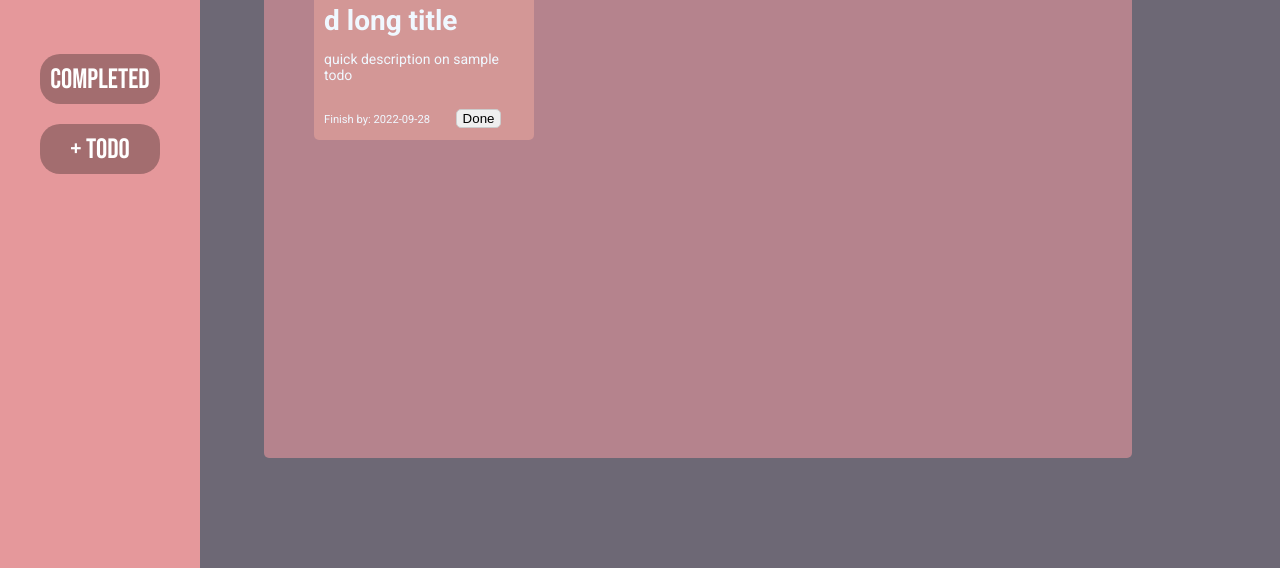
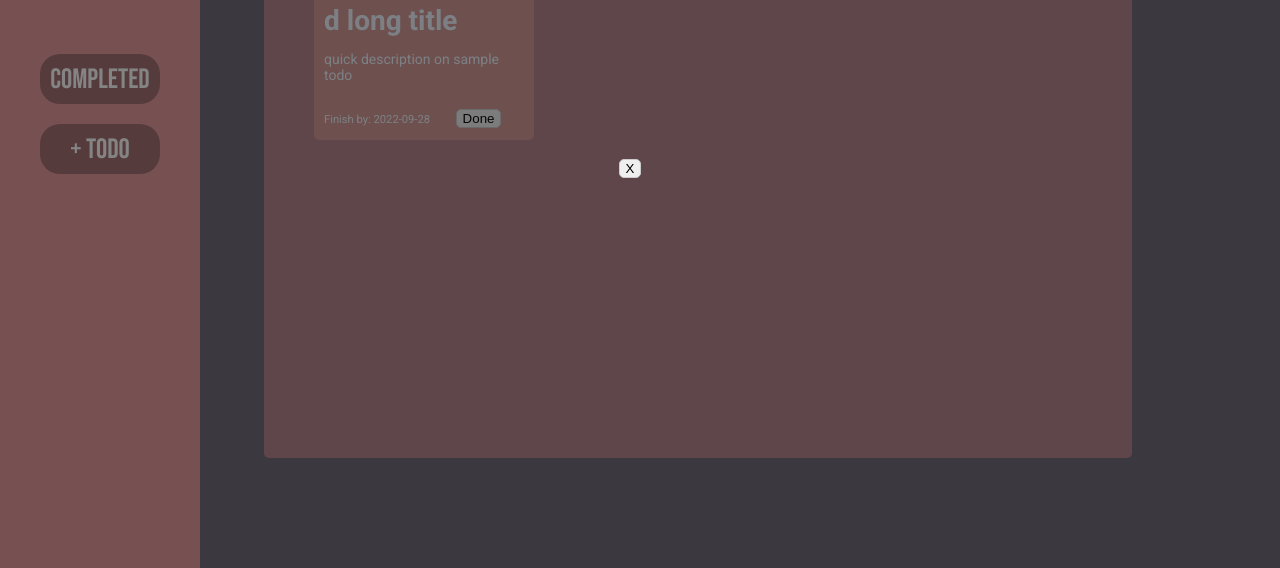
Before and after one commit to luvie23/Todo-list, a website built with webpack: page dist/index.html in a window 1280 px wide. Both pictures are taken after a click on the button "COMPLETED". Shown: the part 232-800 px from the top of the page. Built offline with nearby package versions, Linux system fonts and the light colour scheme.

Commit message:
finish completed tab functionality

```diff
--- /dev/null
+++ b/src/completed.js
@@ -0,0 +1,58 @@
+let done = [];
+
+function addCompleted(item){
+    var currentDate = new Date().toISOString().slice(0, 10)
+    done.push(item[0].title + ' Description: ' + item[0].description + ' Was due on: ' + item[0].dueDate + ' Completed on: ' + currentDate);
+
+
+}
+
+function createDom(){
+    const completedPage = document.getElementById('completedPage');
+    const board = document.createElement('div');
+    board.textContent = '';
+
+    for (let i = 0; i < done.length; i++){
+        const element = document.createElement('p');
+        element.classList.add('cards');
+        element.textContent = done[i];
+
+        board.appendChild(element);
+    }
+
+
+    completedPage.appendChild(board);
+
+}
+
+
+function showCompleted(){
+
+    const completedPage = document.createElement('div')
+    completedPage.setAttribute('id', 'completedPage');
+
+    const content = document.getElementById('content');
+    const closeButton = document.createElement('button');
+    closeButton.setAttribute('id','completePageClose')
+    closeButton.textContent = 'X';
+    closeButton.classList.add('card-button');
+
+
+    content.appendChild(completedPage);
+    completedPage.appendChild(closeButton);
+    createDom();
+
+    //closeButton function
+    document.getElementById('completePageClose').addEventListener('click', function(){
+        completedPage.parentNode.removeChild(completedPage);
+    })
+
+
+}
+
+
+
+
+
+
+export {addCompleted, showCompleted}
--- a/src/index.js
+++ b/src/index.js
@@ -3,6 +3,7 @@ import './style.css';
 import todoBoard from './todoBoard';
 import todoForm from './todoform';
 import {submitTodo,initialize } from './todo';
+import {showCompleted} from './completed';
 
 
 todoBoard()
@@ -10,6 +11,7 @@ todoBoard()
 initialize()
 document.getElementById('addTodo').addEventListener('click',function(){
     initialize()
+
     this.disabled = true;
     todoForm()
     document.getElementById('saveButton').addEventListener('click', function(){
@@ -19,3 +21,8 @@ document.getElementById('addTodo').addEventListener('click',function(){
 
     })
 })
+
+
+document.getElementById('completedButton').addEventListener('click', function(){
+    showCompleted()
+})
--- a/src/sidebar.js
+++ b/src/sidebar.js
@@ -11,7 +11,7 @@ export default function sidebar(){
 
     const projects = document.createElement('button');
     projects.textContent = "COMPLETED";
-    projects.setAttribute('id','completed');
+    projects.setAttribute('id','completedButton');
     projects.classList.add('button');
 
     const addTodo = document.createElement('button');
--- a/src/style.css
+++ b/src/style.css
@@ -29,6 +29,8 @@ header{
 
     background-color: #6D6875;
 }
+
+
 
 #sidebar{
     display: flex;
@@ -162,6 +164,20 @@ form>div{
 }
 
 
+#completedPage{
+    display: flex;
+    flex-wrap: wrap;
+    align-items: center;
+    justify-content: center;
+    gap: 20px;
+    height: 100vh;
+    width: 100vw;
+    background-color: rgb(10,10,10, .5);
+    position: absolute;
+    z-index: 4;
+}
+
+
 @media only screen and (max-width: 600px) {
     form {
         margin-top: 50vh;
--- a/src/todo.js
+++ b/src/todo.js
@@ -1,12 +1,14 @@
 let todos = [];
-let done = [];
 
+
+import { addCompleted } from "./completed";
 import createCards from "./todoDOM";
+
 
 function createTodo(title, description, dueDate){
     return {title, description, dueDate}
 }
-
+    //sample todo
 const sample = createTodo('sample withadadasdasd long title', 'quick description on sample todo', '2022-09-28')
 
 todos.push(sample);
@@ -16,7 +18,7 @@ function submitTodo(){
     let description = document.getElementById('description');
     let dueDate = document.getElementById('dueDate');
 
-    //sample todo
+
 
 
 
@@ -31,9 +33,8 @@ function submitTodo(){
 }
 
 function remove(index){
-    done.push(todos.splice(index,1));
+    addCompleted(todos.splice(index,1));
     createCards(todos);
-    console.log(done)
 }
 
 function initialize(){
--- a/src/todoform.js
+++ b/src/todoform.js
@@ -58,6 +58,8 @@ export default function todoForm(){
     document.getElementById('closeButton').addEventListener('click',function(){
         const element = document.getElementById('form');
         element.parentNode.removeChild(element);
+
+        //enable the add todo again
         const element2 = document.getElementById('addTodo');
         element2.disabled = false;
 
```
Also changed, not shown: dist/main.js.
